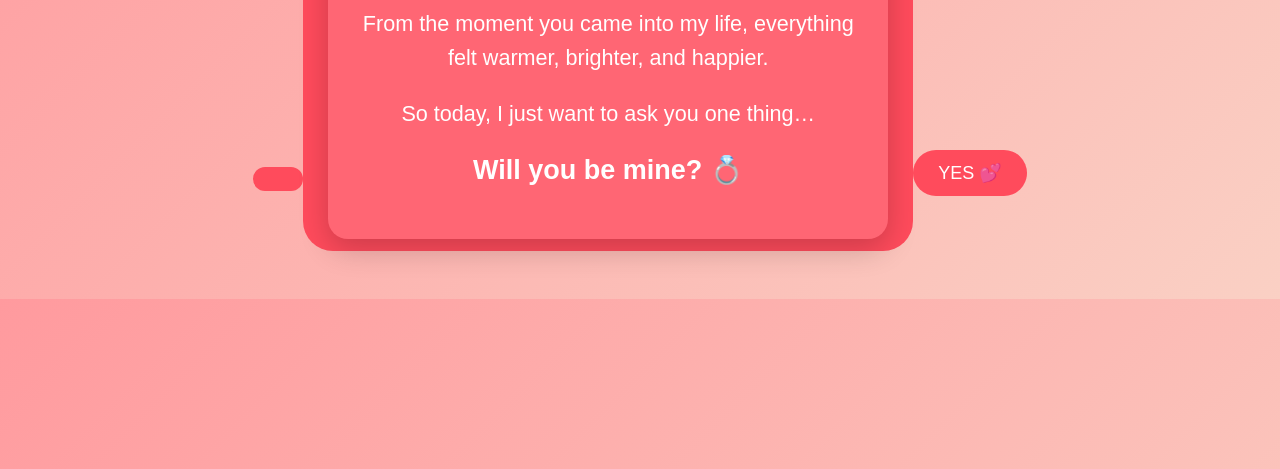
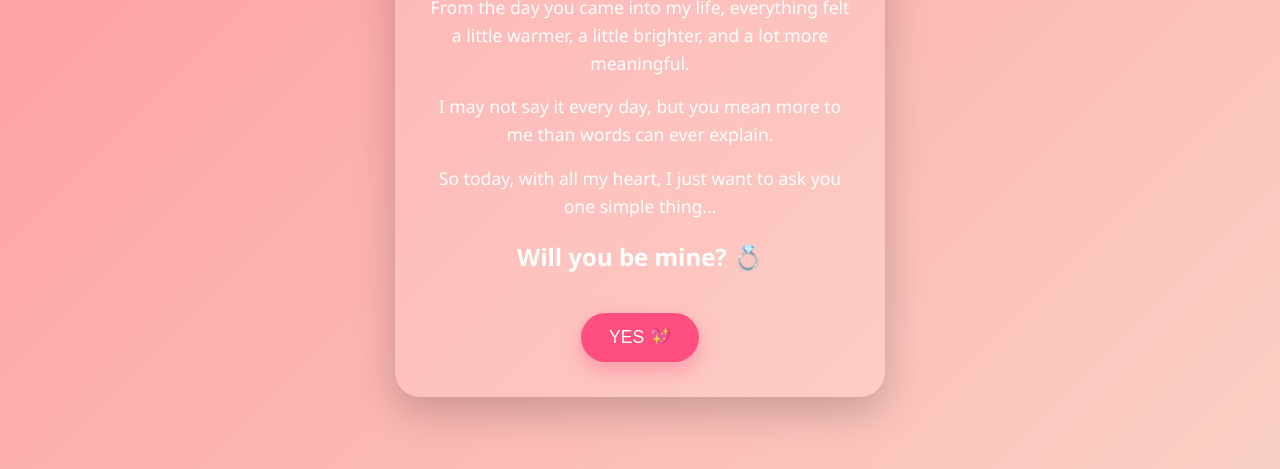
Before and after one commit to drmisbah932-hub/Propose-day, a plain HTML site: page index.html in a window 1280 px wide. Shown: the part 331-800 px from the top of the page. Drawn offline with Linux system fonts and the light colour scheme.

Commit message:
Final Propose Day page

```diff
--- a/index.html
+++ b/index.html
@@ -1,75 +1,119 @@
 <!DOCTYPE html>
 <html lang="en">
-  <button onclick="alert('You just made me the happiest person 😘❤️')">
-    <button onclick="alert('You just said YES 😭❤️ This moment means everything to me 💍')">
 <head>
 <meta charset="UTF-8">
-  <title>Happy Propose Day ❤️</title>
+<title>Happy Propose Day 💖</title>
 <meta name="viewport" content="width=device-width, initial-scale=1.0">
+
 <style>
 body {
+  margin: 0;
+  font-family: 'Segoe UI', sans-serif;
   background: linear-gradient(135deg, #ff9a9e, #fad0c4);
-      font-family: 'Segoe UI', sans-serif;
+  min-height: 100vh;
+  display: flex;
+  align-items: center;
+  justify-content: center;
+  color: #fff;
   text-align: center;
-      padding: 40px;
-      color: #fff;
 }
+
 .card {
   background: rgba(255,255,255,0.15);
-      border-radius: 20px;
-      padding: 30px;
-      max-width: 500px;
-      margin: auto;
-      box-shadow: 0 10px 30px rgba(0,0,0,0.2);
+  padding: 35px;
+  border-radius: 25px;
+  max-width: 420px;
+  box-shadow: 0 15px 40px rgba(0,0,0,0.2);
 }
-    h1 {
-      font-size: 2.5em;
-      margin-bottom: 10px;
-    }
-    p {
-      font-size: 1.2em;
-      line-height: 1.6;
-    }
+
 .heart {
   font-size: 60px;
   animation: beat 1s infinite;
 }
+
 @keyframes beat {
-      0%, 100% { transform: scale(1); }
+  0%,100% { transform: scale(1); }
   50% { transform: scale(1.2); }
 }
+
+h1 {
+  font-size: 2.2em;
+  margin-bottom: 10px;
+}
+
+p {
+  font-size: 1.1em;
+  line-height: 1.6;
+  margin: 15px 0;
+}
+
 button {
   margin-top: 20px;
-      padding: 12px 25px;
-      font-size: 18px;
+  padding: 14px 28px;
+  font-size: 1.1em;
   border: none;
   border-radius: 30px;
-      background: #ff4b5c;
+  background: #ff4f81;
   color: white;
   cursor: pointer;
+  box-shadow: 0 8px 20px rgba(255,79,129,0.4);
 }
+
 button:hover {
-      background: #ff1e38;
+  background: #ff2f6d;
+}
+
+.hidden {
+  display: none;
 }
 </style>
 </head>
+
 <body>
 
 <div class="card">
   <div class="heart">❤️</div>
+
   <h1>Happy Propose Day, Sadiq 💖</h1>
+
   <p>
-      From the moment you came into my life,
-      everything felt warmer, brighter, and happier.
+    From the day you came into my life,
+    everything felt a little warmer,
+    a little brighter, and a lot more meaningful.
   </p>
+
   <p>
-      So today, I just want to ask you one thing…
+    I may not say it every day,
+    but you mean more to me than words can ever explain.
   </p>
+
+  <p>
+    So today, with all my heart,
+    I just want to ask you one simple thing…
+  </p>
+
   <h2>Will you be mine? 💍</h2>
-    <button onclick="alert('You just made me the happiest person 🥹❤️')">
-      YES 💕
-    </button>
+
+  <button onclick="sayYes()">YES 💖</button>
+
+  <p id="finalMessage" class="hidden">
+    You just made my heart smile forever 🥹❤️
+    This moment means everything to me.
+  </p>
 </div>
+
+<!-- Background Music -->
+<audio id="music" loop>
+  <source src="https://www.soundhelix.com/examples/mp3/SoundHelix-Song-1.mp3" type="audio/mpeg">
+</audio>
+
+<script>
+function sayYes() {
+  document.getElementById("music").play();
+  document.getElementById("finalMessage").classList.remove("hidden");
+  alert("You just said YES 💖 This is my favorite moment 🥹");
+}
+</script>
 
 </body>
 </html>
```
Lines whose indentation alone changed are shown as unchanged.
